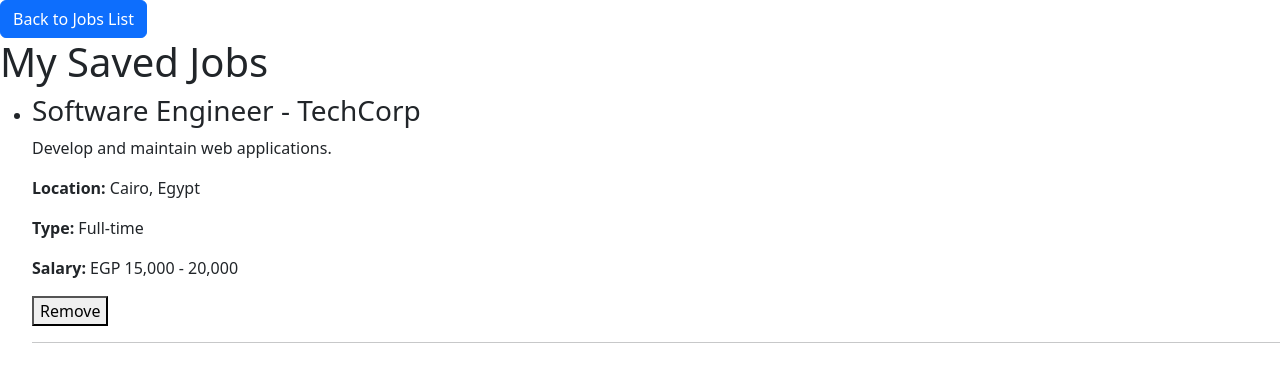
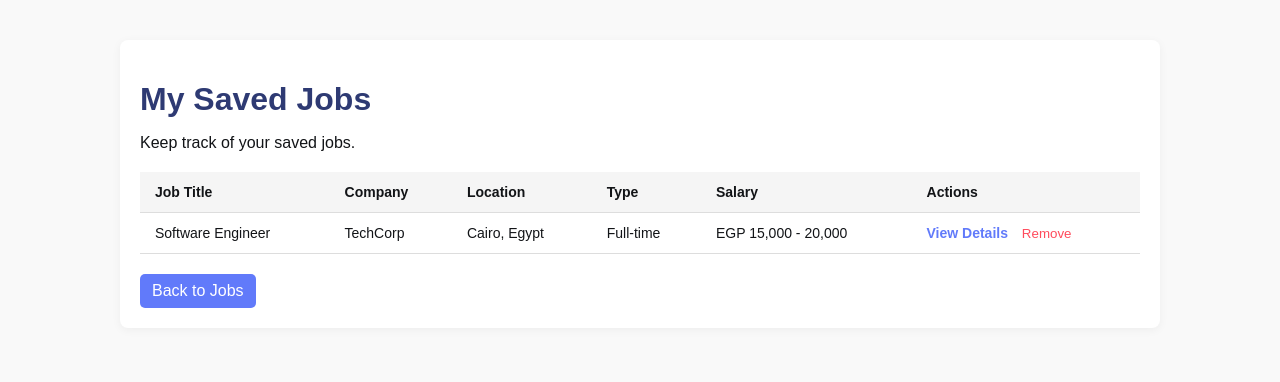
Before and after one commit to Ali-shakib23/myCareer, a Flask app: page /jobs/saved in a window 1280 px wide. Shown: the top 382 px of the page. Run offline with Flask 3, Linux system fonts and the light colour scheme.

Commit message:
implement styling using css for the saved_jobs page

```diff
--- a/templates/saved_jobs.html
+++ b/templates/saved_jobs.html
@@ -2,31 +2,48 @@
 <html>
 <head>
     <title>My Saved Jobs</title>
-    <link href="https://cdn.jsdelivr.net/npm/bootstrap@5.3.3/dist/css/bootstrap.min.css" rel="stylesheet">
+    <link rel="stylesheet" href="{{ url_for('static', filename='css/applied_jobs.css') }}">
 </head>
 <body>
-    <a class="btn btn-primary" href="{{ url_for('jobs.list_jobs') }}">Back to Jobs List</a>
+    <div id="content">
         <h1>My Saved Jobs</h1>
+        <p class="subtitle">Keep track of your saved jobs.</p>
 
         {% if saved_jobs %}
-        <ul>
+        <table>
+            <thead>
+                <tr>
+                    <th>Job Title</th>
+                    <th>Company</th>
+                    <th>Location</th>
+                    <th>Type</th>
+                    <th>Salary</th>
+                    <th>Actions</th>
+                </tr>
+            </thead>
+            <tbody>
                 {% for job in saved_jobs %}
-                <li>
-                    <h3>{{ job.title }} - {{ job.company_name }}</h3>
-                    <p>{{ job.description }}</p>
-                    <p><strong>Location:</strong> {{ job.location }}</p>
-                    <p><strong>Type:</strong> {{ job.job_type }}</p>
-                    <p><strong>Salary:</strong> {{ job.salary }}</p>
+                <tr>
+                    <td>{{ job.title }}</td>
+                    <td>{{ job.company_name }}</td>
+                    <td>{{ job.location }}</td>
+                    <td>{{ job.job_type }}</td>
+                    <td>{{ job.salary }}</td>
+                    <td>
+                        <a href="{{ url_for('jobs.get_job_details', job_id=job.id) }}" class="view-btn">View Details</a>
                         <form action="{{ url_for('jobs.remove_saved_job', job_id=job.id) }}" method="POST" style="display:inline;">
-                        <button type="submit">Remove</button>
+                            <button type="submit" class="view-btn" style="background:none;border:none;padding:0;margin-left:10px;cursor:pointer;color:#FF4B5C;">Remove</button>
                         </form>
-                </li>
-                <hr>
+                    </td>
+                </tr>
                 {% endfor %}
-        </ul>
+            </tbody>
+        </table>
         {% else %}
         <p>You have no saved jobs.</p>
         {% endif %}
-    <br>
+
+        <a href="{{ url_for('jobs.list_jobs') }}" class="back-link">Back to Jobs</a>
+    </div>
 </body>
 </html>
```
Lines whose indentation alone changed are shown as unchanged.
